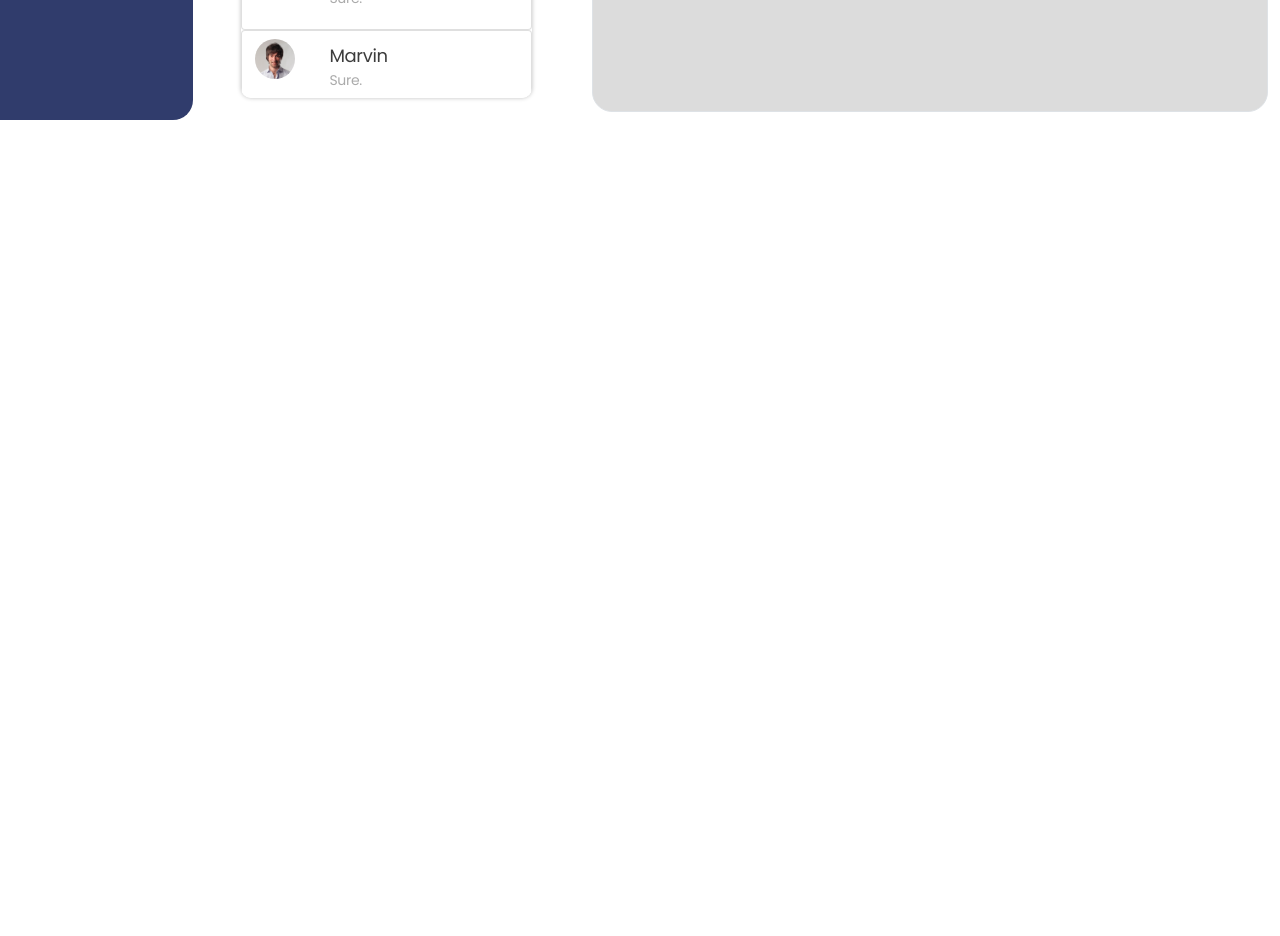
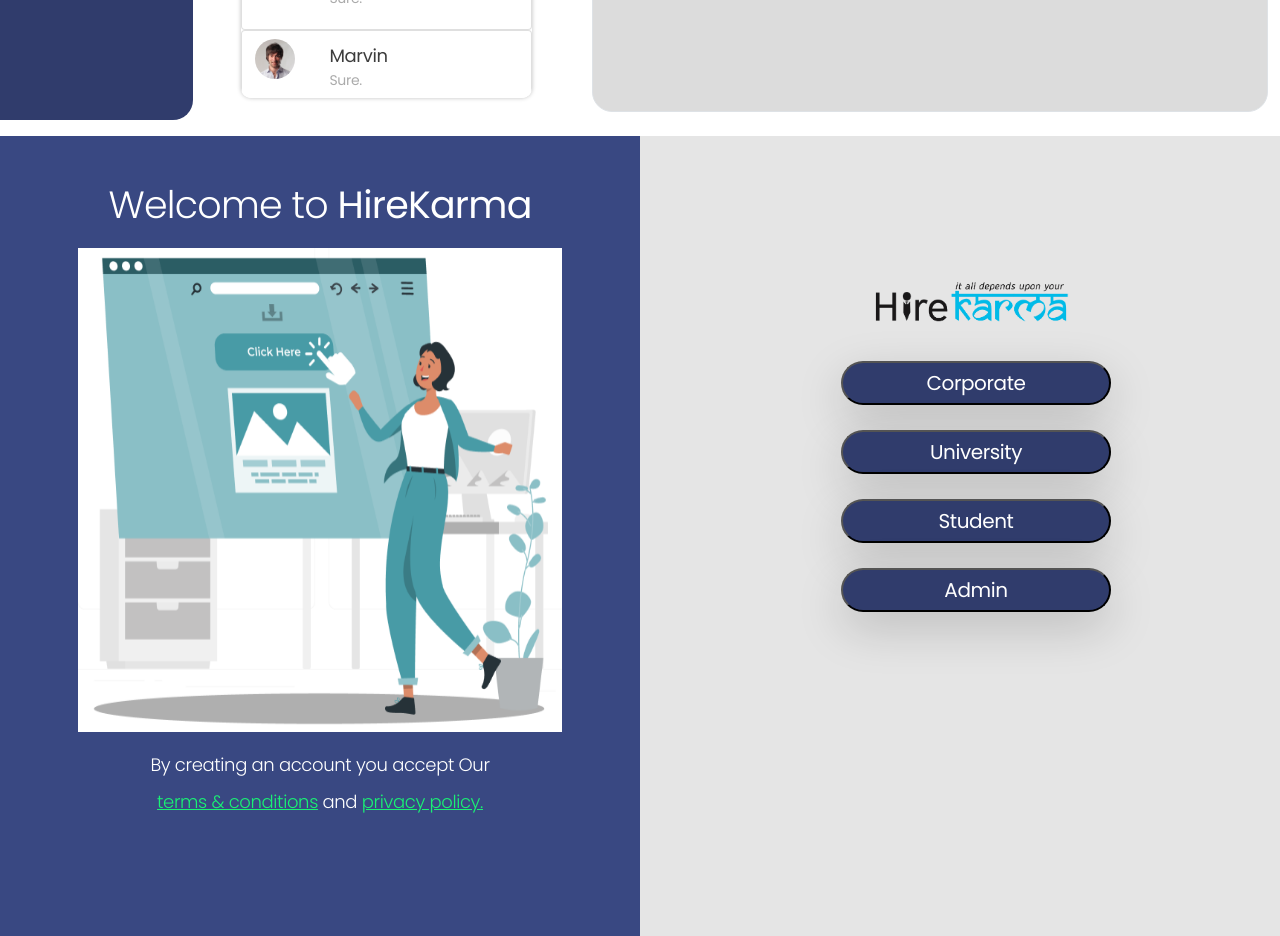
Before and after one commit to Minekar-Rajat/Chat-app, a React (Create React App) app: page / in a window 1280 px wide. Shown: the part 680-1616 px from the top of the page. Before the commit the page ends 816 px from the top, so only its background shows below. Built offline with nearby package versions, Linux system fonts and the light colour scheme; the HTML template or start-up script is replaced by a standard one.

Commit message:
Signin Page added

```diff
--- a/src/App.js
+++ b/src/App.js
@@ -2,6 +2,7 @@
 import './App.css';
 import Main from './Components/Main';
 import SideNav from './Components/SideNav';
+import SigninPage from './Components/SigninPage/SigninPage';
 
 function App() {
 
@@ -10,10 +11,15 @@
   useEffect(() => { }, [sidenav]);
 
   return (
-    <div className='row'>
-      <SideNav sidenav={sidenav} setSideNav={setSideNav} />
-      <Main sidenav={sidenav} />
-    </div>
+    <>
+      <div className='row'>
+        <SideNav sidenav={sidenav} setSideNav={setSideNav} />
+        <Main sidenav={sidenav} />
+      </div>
+      <div className='row'>
+        <SigninPage />
+      </div>
+    </>
   );
 }
 
--- a/src/Components/Main.js
+++ b/src/Components/Main.js
@@ -5,7 +5,7 @@
 const Main = (props) => {
 
     return (
-        <div className={props.sidenav ? 'col-md-10 col-lg-10 col-12' : 'col-md-10 col-lg-10 col-12'}>
+        <div className={props.sidenav ? 'col-md-10 col-12' : 'col-md-10 col-12'}>
             <ChatNav />
             <Chat />
         </div >
--- /dev/null
+++ b/src/Components/SigninPage/Signin.css
@@ -0,0 +1,189 @@
+@import url('https://fonts.googleapis.com/css2?family=Poppins&display=swap');
+
+
+#welcome-container{
+    background-color: #394882;
+    height : 100vh;
+}
+
+#option-container{
+    height : 100vh;
+    background-color: #E5E5E5;
+}
+
+
+.welcome-text{
+    font-family: Poppins;
+font-style: normal;
+font-weight: lighter;
+font-size: 38px;
+line-height: 100%;
+padding-top: 50px;
+/* identical to box height, or 48px */
+
+letter-spacing: -0.02em;
+
+color: #FFFFFF;
+}
+
+.tnc-text{
+    font-family: Poppins;
+font-style: normal;
+font-weight: lighter;
+font-size: 18px;
+line-height: 100%;
+/* or 24px */
+
+letter-spacing: -0.02em;
+
+color: #FFFFFF;
+}
+
+
+.tnc-link{
+    font-family: Poppins;
+font-style: normal;
+font-weight: lighter;
+font-size: 18px;
+line-height: 100%;
+/* or 24px */
+
+letter-spacing: -0.02em;
+
+color: #1AF174;
+}
+
+.tnc-link:hover{
+    color: #1AF174;
+}
+
+
+.front-img{
+    width: 500px;
+    height: 500px;
+
+}
+
+.logo{
+    width: 238.81px;
+    height: 75px;
+    margin-top: 125px;
+}
+
+.signin-btn{
+    font-family: Poppins;
+    font-style: normal;
+    font-weight: 500;
+    font-size: 20px;
+    line-height: 100%;
+    /* identical to box height, or 28px */
+    letter-spacing: -0.02em;
+    background-color:  #303C6C;
+    border-radius: 35px;
+    color: white;
+    padding: 10px 20px 10px 20px;
+    width: 270px;
+    margin-top: 25px;
+}
+
+
+@media only screen and (max-width: 768px) {
+    #welcome-container{
+        padding-top: 15px;
+        background-color: white;
+        height : 42vh;
+    }
+
+    #option-container{
+        height : 58vh;
+        background-color: white;
+
+    }
+
+    .front-img{
+        width: 250px;
+        height: 250px;
+
+    }
+
+    .welcome-text{
+        color: black;
+        font-size: 25px;
+        padding-top: 10px;
+    }
+    .tnc-text{
+        color: black;
+        font-size: 15px;
+    }
+    .tnc-link{
+        font-size: 15px;
+    }
+
+    .logo{
+        width: 208.81px;
+        height: 60px;
+        margin-top: 10px;
+
+    }
+
+    .signin-btn{
+        padding: 10px 10px 10px 10px;
+        width: 270px;
+        font-weight: 500;
+        font-size: 20px;
+        margin-top: 15px;
+    }
+
+
+}
+
+
+@media only screen and (max-width: 992px) and (min-width: 768px) {
+    #welcome-container{
+        padding-top: 20px;
+        background-color: white;
+        height : 40vh;
+    }
+
+    #option-container{
+        height : 60vh;
+        background-color: white;
+
+    }
+
+    .front-img{
+        width: 350px;
+        height: 350px;
+
+    }
+
+    .welcome-text{
+        color: black;
+        font-size: 35px;
+        padding-top: 20px;
+    }
+    .tnc-text{
+        color: black;
+        font-size: 25px;
+    }
+    .tnc-link{
+        font-size: 25px;
+    }
+
+    .logo{
+        width: 368.81px;
+        height: 180px;
+        margin-top: 10px;
+
+    }
+
+    .signin-btn{
+        padding: 20px 20px 20px 20px;
+        width: 320px;
+        font-weight: 500;
+        font-size: 30px;
+        margin-top: 15px;
+    }
+
+
+}
--- /dev/null
+++ b/src/Components/SigninPage/SigninPage.js
@@ -0,0 +1,58 @@
+import React from 'react';
+import { Button } from 'reactstrap';
+import './Signin.css';
+
+const SigninPage = () => {
+
+    return (
+        <div className="row m-0" style={{ overflowX: 'hidden' }}>
+            <div className='col-12 col-lg-6 ' id="welcome-container">
+                <center>
+
+                    <p className='welcome-text'>Welcome to <b>HireKarma</b></p>
+                    <img src="/images/frontimg-signin.png" alt="Welcome image" className='img-fluid front-img p-2' />
+
+                    <p className='d-none d-lg-block'>
+                        <p className='tnc-text pt-3'>{"By creating an account you accept Our"}</p>
+                        <a className='tnc-link' href='#' >{" terms & conditions"}</a>
+                        <i className='tnc-text'>{" and "}</i>
+                        <a className='tnc-link' href='#' > {"privacy policy."}</a>
+                    </p>
+                </center>
+            </div>
+            <div className='col-12 col-lg-6 ' id="option-container">
+                <center>
+                    <ul style={{ listStyleType: 'none' }}>
+                        <li>
+                            <img src='/images/logo.png' className='img-fluid logo  ' />
+                        </li>
+                        <li>
+                            <button className='signin-btn  shadow-lg'>Corporate</button>
+                        </li>
+                        <li>
+                            <button className='signin-btn  shadow-lg'>University</button>
+                        </li>
+                        <li>
+                            <button className='signin-btn  shadow-lg'>Student</button>
+                        </li>
+                        <li>
+                            <button className='signin-btn shadow-lg'>Admin</button>
+                        </li>
+
+                    </ul>
+                    <p className='d-block d-lg-none'>
+                        <p className='tnc-text pt-3'>{"By creating an account you accept Our"}</p>
+                        <a className='tnc-link' href='#' >{" terms & conditions"}</a>
+                        <i className='tnc-text'>{" and "}</i>
+                        <a className='tnc-link' href='#' > {"privacy policy."}</a>
+                    </p>
+                </center>
+
+            </div>
+        </div>
+    );
+
+}
+
+
+export default SigninPage;
```
Also changed, not shown: public/images/frontimg-signin.png (added), src/Components/SigninPage/bgimg.png (added).
